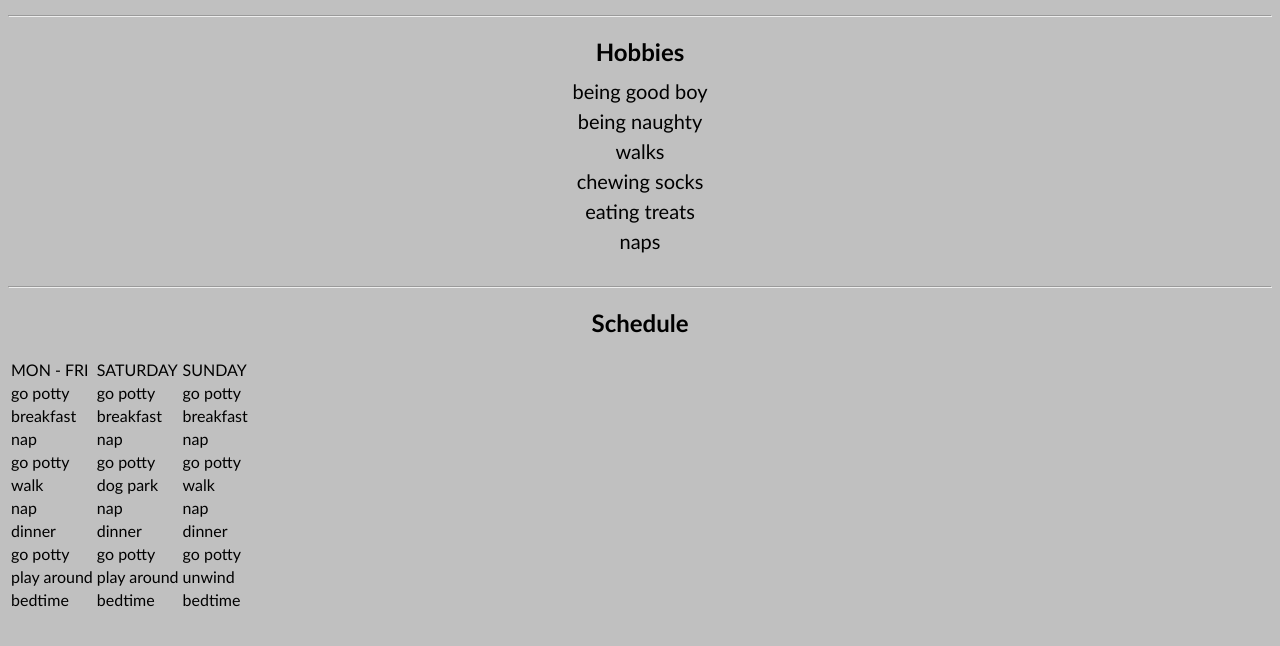
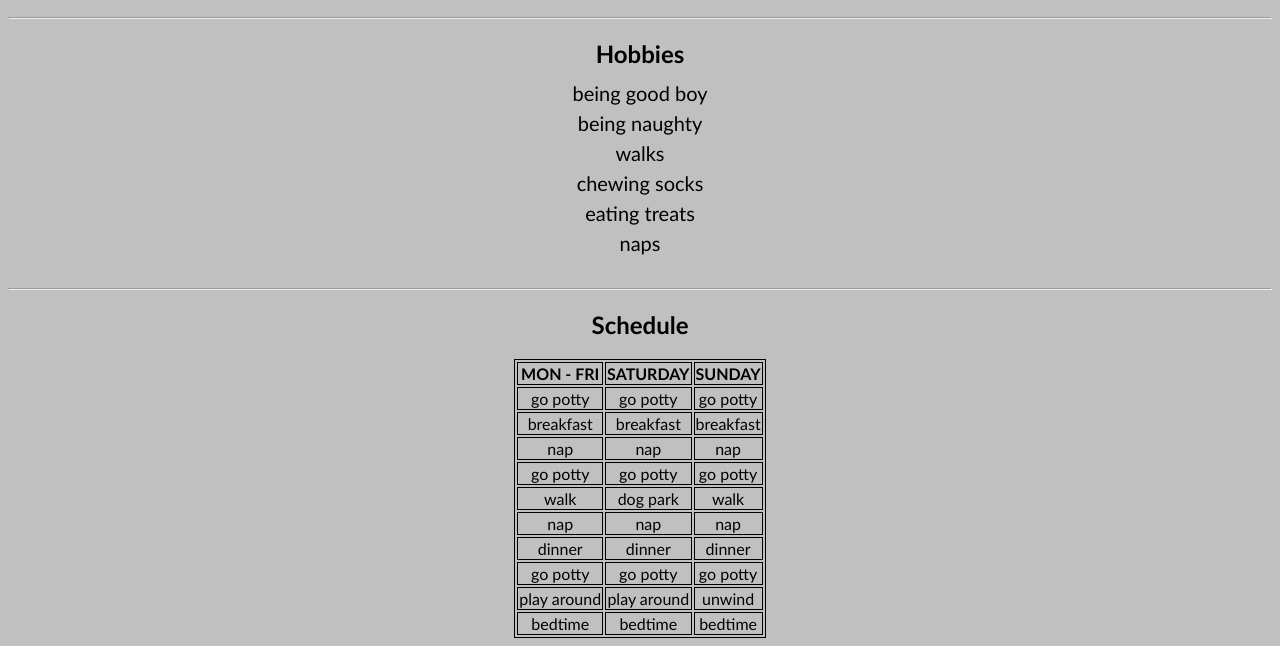
Before and after one commit to thezachcarter/gordo, a plain HTML site: page index.html in a window 1280 px wide. Shown: the part 1088-1734 px from the top of the page. Before the commit the page ends 1708 px from the top, so only its background shows below. Drawn offline with Linux system fonts and the light colour scheme.

Commit message:
Update style.css

```diff
--- a/style.css
+++ b/style.css
@@ -11,8 +11,9 @@ a {
 }
 
 .linktable {
-  position: reelative;
+  position: relative;
   background-color: silver;
+
 }
 
 .header {
@@ -65,3 +66,18 @@ h2 {
   text-align: center;
   color: black;
 }
+
+thead {
+  font-weight: bold;
+}
+
+.schedtable {
+  margin-left: auto;
+  margin-right: auto;
+  text-align: center;
+  border: 1px solid black;
+}
+
+td {
+  border: 1px solid black;
+}
```
